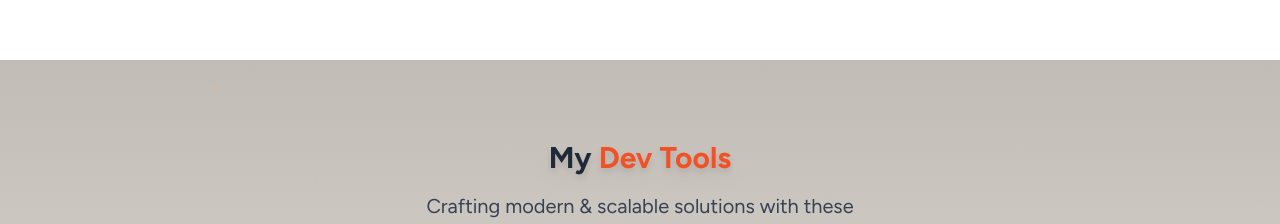
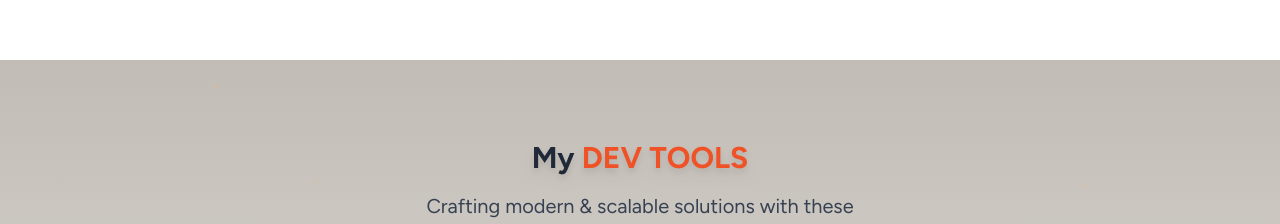
Before and after one commit to codewith-adnan/MyPortFolio, a React (Vite) app: page / in a window 1280 px wide. Shown: the part 5660-5884 px from the top of the page. Built offline with nearby package versions, Linux system fonts and the light colour scheme.

Commit message:
to upper case

```diff
--- a/src/components/DevTools.jsx
+++ b/src/components/DevTools.jsx
@@ -107,10 +107,10 @@ export default function DevTools() {
               initial={{ opacity: 0, scale: 0.8 }}
               animate={{ opacity: 1, scale: 1 }}
               transition={{ delay: index * 0.08, duration: 0.5 }}
-              whileHover={{ scale: 1.2, zIndex: 10 }} // Hover effect
+              whileHover={{ scale: 1.2, zIndex: 10 }}
             >
               <img
-                src={tool.logo} // This will now correctly use the imported image URL
+                src={tool.logo}
                 alt={tool.name}
                 width={currentLogoSize}
                 height={currentLogoSize}
@@ -170,7 +170,7 @@ export default function DevTools() {
           className="text-2xl sm:text-3xl font-bold mb-4 drop-shadow-lg text-center"
         >
           <span className="text-gray-800">My</span>{" "}
-          <span style={{ color: '#f05228' }}>Dev Tools</span>
+          <span style={{ color: '#f05228' }}>DEV TOOLS</span>
         </motion.h2>
         <motion.p
           initial={{ opacity: 0, y: 50 }}
```
